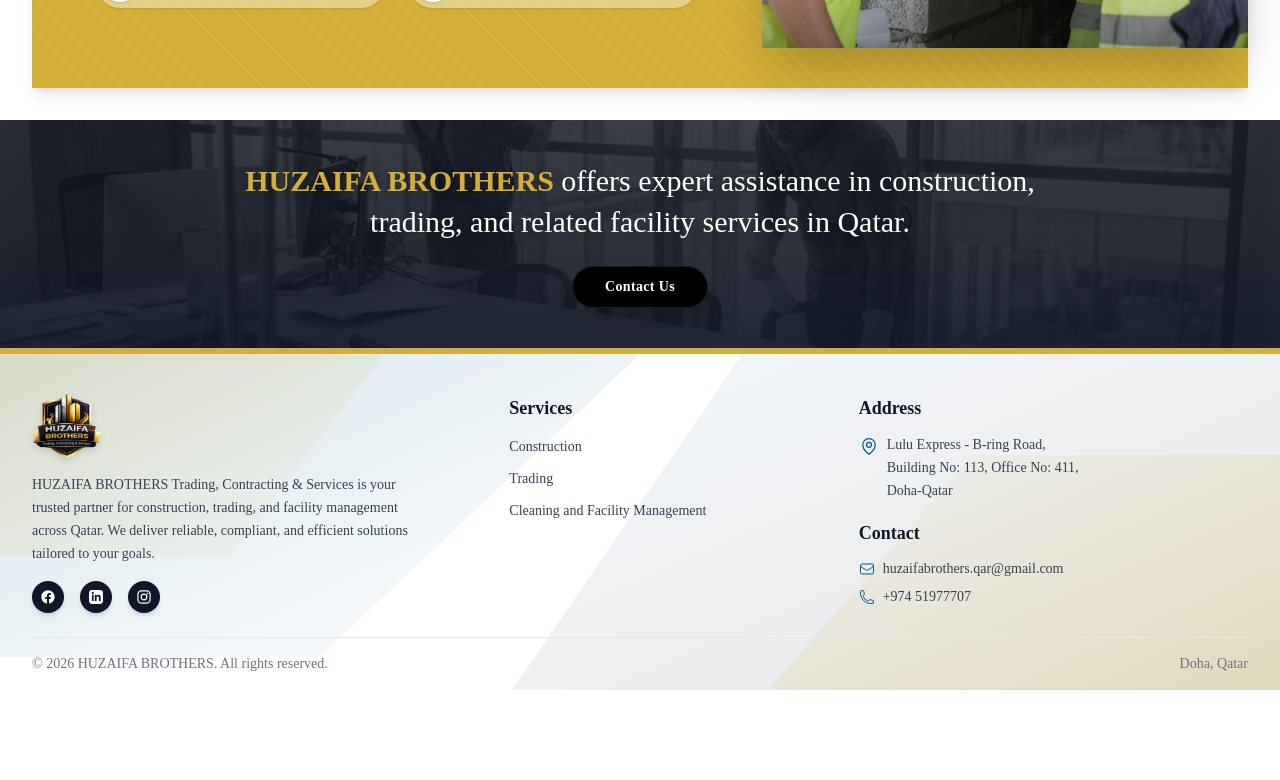
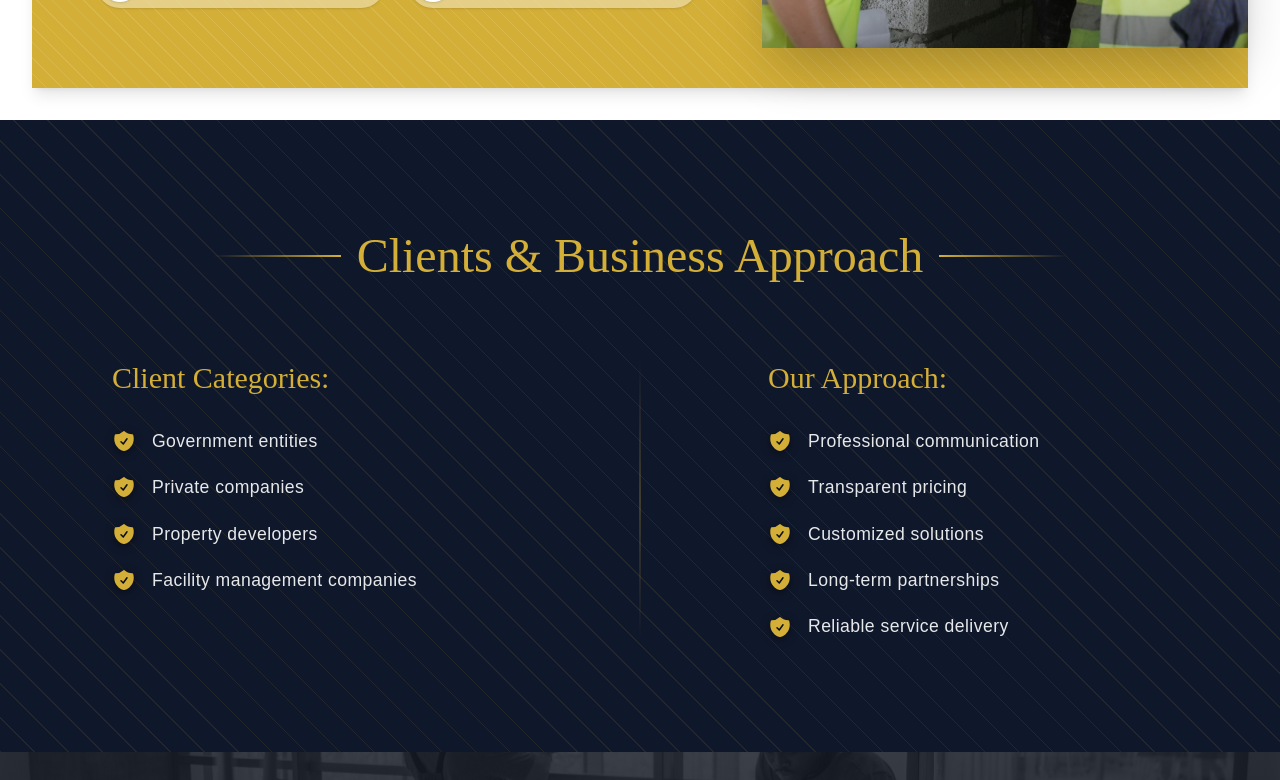
Before and after one commit to muhammedsuhailkm/huzaifa-web, a Next.js app: page / in a window 1280 px wide. Shown: the part 3120-3900 px from the top of the page. Before the commit the page ends 3810 px from the top, so only its background shows below. Built offline with nearby package versions, Linux system fonts and the light colour scheme.

Commit message:
completed

```diff
--- a/app/page.js
+++ b/app/page.js
@@ -2,6 +2,7 @@
 import { MissionVisionScroll } from "../components/MissionVisionScroll";
 import { StatsSection } from "../components/StatsSection";
 import { WhyChooseUs } from "../components/WhyChooseUs";
+import { ClientsApproach } from "../components/ClientsApproach";
 import { CTASection } from "../components/CTASection";
 
 export default function Home() {
@@ -96,6 +97,9 @@
       {/* Why Choose Us Section */}
       <WhyChooseUs />
 
+      {/* Clients & Business Approach */}
+      <ClientsApproach />
+
       {/* CTA Section */}
       <CTASection />
     </main>
--- /dev/null
+++ b/components/ClientsApproach.jsx
@@ -0,0 +1,73 @@
+import React from 'react';
+import { ShieldCheckIcon } from '@heroicons/react/24/solid';
+
+export function ClientsApproach() {
+  return (
+    <section className="relative w-full py-20 md:py-28 px-6 lg:px-12 bg-[#0f172a] overflow-hidden">
+      {/* Background Pattern overlay */}
+      <div
+        className="absolute inset-0 z-0 opacity-10"
+        style={{
+          backgroundImage: `repeating-linear-gradient(45deg, #D4AF37 0, #D4AF37 1px, transparent 1px, transparent 24px)`
+        }}
+      />
+
+      <div className="relative z-10 max-w-7xl mx-auto">
+        {/* Header */}
+        <div className="flex items-center justify-center gap-4 mb-16 md:mb-20">
+          <div className="h-[2px] bg-gradient-to-r from-transparent to-[#D4AF37] w-12 sm:w-32"></div>
+          <h2 className="text-3xl md:text-4xl lg:text-5xl font-medium text-[#D4AF37] text-center whitespace-nowrap" style={{ fontFamily: 'Playfair Display, serif' }}>
+            Clients & Business Approach
+          </h2>
+          <div className="h-[2px] bg-gradient-to-l from-transparent to-[#D4AF37] w-12 sm:w-32"></div>
+        </div>
+
+        <div className="grid grid-cols-1 md:grid-cols-2 gap-12 lg:gap-24 relative">
+          {/* Vertical Divider for desktop */}
+          <div className="hidden md:block absolute left-1/2 top-0 bottom-0 w-px bg-gradient-to-b from-transparent via-[#D4AF37]/50 to-transparent -translate-x-1/2"></div>
+
+          {/* Client Categories */}
+          <div className="flex flex-col items-center md:items-start md:pl-8 lg:pl-16">
+            <h3 className="text-2xl md:text-3xl font-medium text-[#D4AF37] mb-8" style={{ fontFamily: 'Playfair Display, serif' }}>
+              Client Categories:
+            </h3>
+            <ul className="space-y-5 w-full max-w-sm">
+              {[
+                "Government entities",
+                "Private companies",
+                "Property developers",
+                "Facility management companies"
+              ].map((item, index) => (
+                <li key={index} className="flex items-center gap-4 text-[1.1rem] text-white/90">
+                  <ShieldCheckIcon className="size-6 text-[#D4AF37] flex-shrink-0 drop-shadow-[0_2px_4px_rgba(0,0,0,0.5)]" />
+                  <span style={{ fontFamily: "Montserrat, sans-serif" }} className="tracking-wide">{item}</span>
+                </li>
+              ))}
+            </ul>
+          </div>
+
+          {/* Our Approach */}
+          <div className="flex flex-col items-center md:items-start md:pl-12 lg:pl-20">
+            <h3 className="text-2xl md:text-3xl font-medium text-[#D4AF37] mb-8" style={{ fontFamily: 'Playfair Display, serif' }}>
+              Our Approach:
+            </h3>
+            <ul className="space-y-5 w-full max-w-sm">
+              {[
+                "Professional communication",
+                "Transparent pricing",
+                "Customized solutions",
+                "Long-term partnerships",
+                "Reliable service delivery"
+              ].map((item, index) => (
+                <li key={index} className="flex items-center gap-4 text-[1.1rem] text-white/90">
+                  <ShieldCheckIcon className="size-6 text-[#D4AF37] flex-shrink-0 drop-shadow-[0_2px_4px_rgba(0,0,0,0.5)]" />
+                  <span style={{ fontFamily: "Montserrat, sans-serif" }} className="tracking-wide">{item}</span>
+                </li>
+              ))}
+            </ul>
+          </div>
+        </div>
+      </div>
+    </section>
+  );
+}
```
